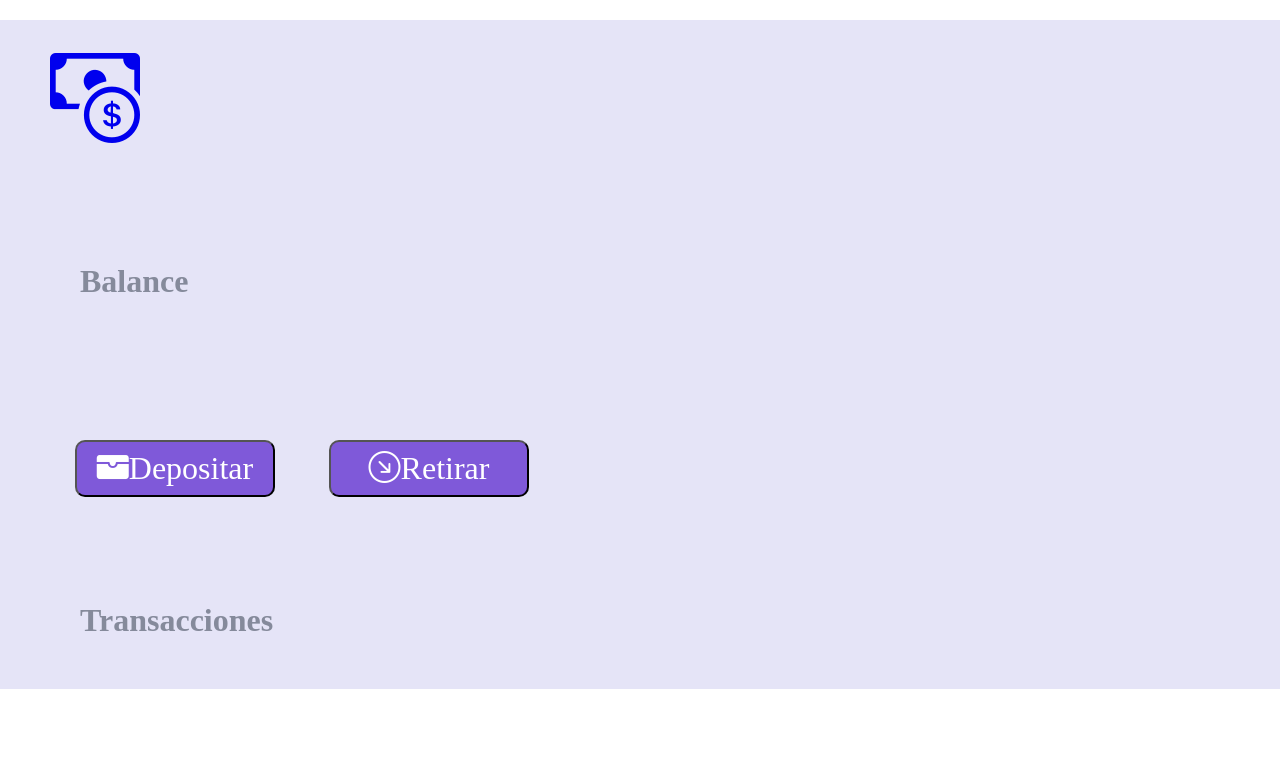
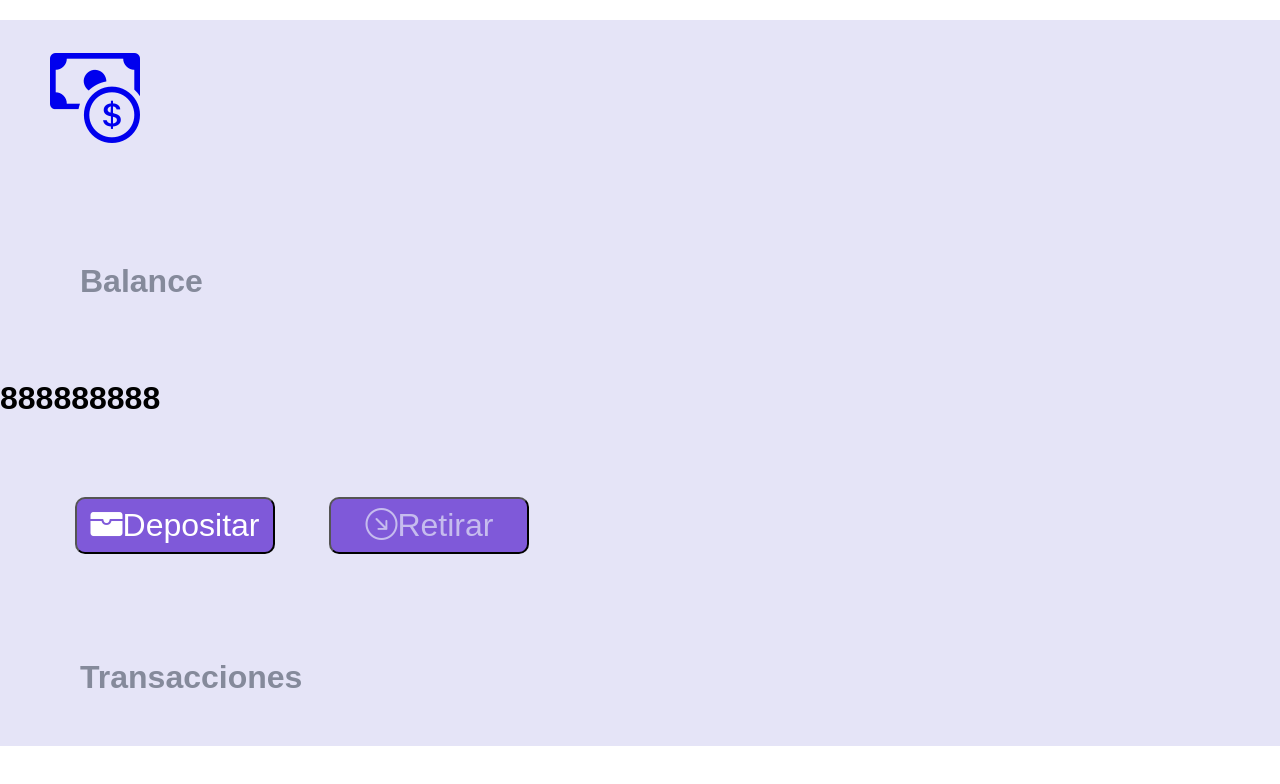
Before and after one commit to FedeSabi/Billetera_web, a plain HTML site: page index.html in a window 1280 px wide. Drawn offline with nearby package versions, Linux system fonts and the light colour scheme.

Commit message:
trabajo_practico

```diff
--- a/estilo.css
+++ b/estilo.css
@@ -2,8 +2,7 @@
     padding: 0;
     margin: 0;
     text-decoration: none;
-    font-family: 'Diplomata SC', cursive; /* cambiar font-family*/
-    font-family: 'Roboto Slab', serif;
+    font-family: 'Nunito', sans-serif;
 
 }
 header{
@@ -40,7 +39,9 @@ button {/* modificar el color de relleno de retirar rgb209, 207, 224 */
     padding: 0.5rem;
     font-size: 2rem;
 }
-
+#retirar{
+    color: rgb(198, 188, 238);
+}
 
 
 
--- a/index.html
+++ b/index.html
@@ -15,10 +15,12 @@
             <a href="#"><i class="bi bi-cash-coin"></i></a>
             </div>
           <h2>Balance</h2>
-
+            <div class="contenedor_ claculadora">
+                <h1>888888888</h1>
+            </div>
             <div class="contenedor_bts">
-                <button><i class="bi bi-wallet-fill"></i>Depositar</button>
-                <button><i class="bi bi-arrow-down-right-circle"></i>Retirar</button>
+                <a href="#"><button id="depositar"><i class="bi bi-wallet-fill"></i>Depositar</button></a>
+                <a href="#"><button id="retirar"><i class="bi bi-arrow-down-right-circle"></i>Retirar</button></a>
             </div>
             <h2>Transacciones</h2>
         </header>
```
